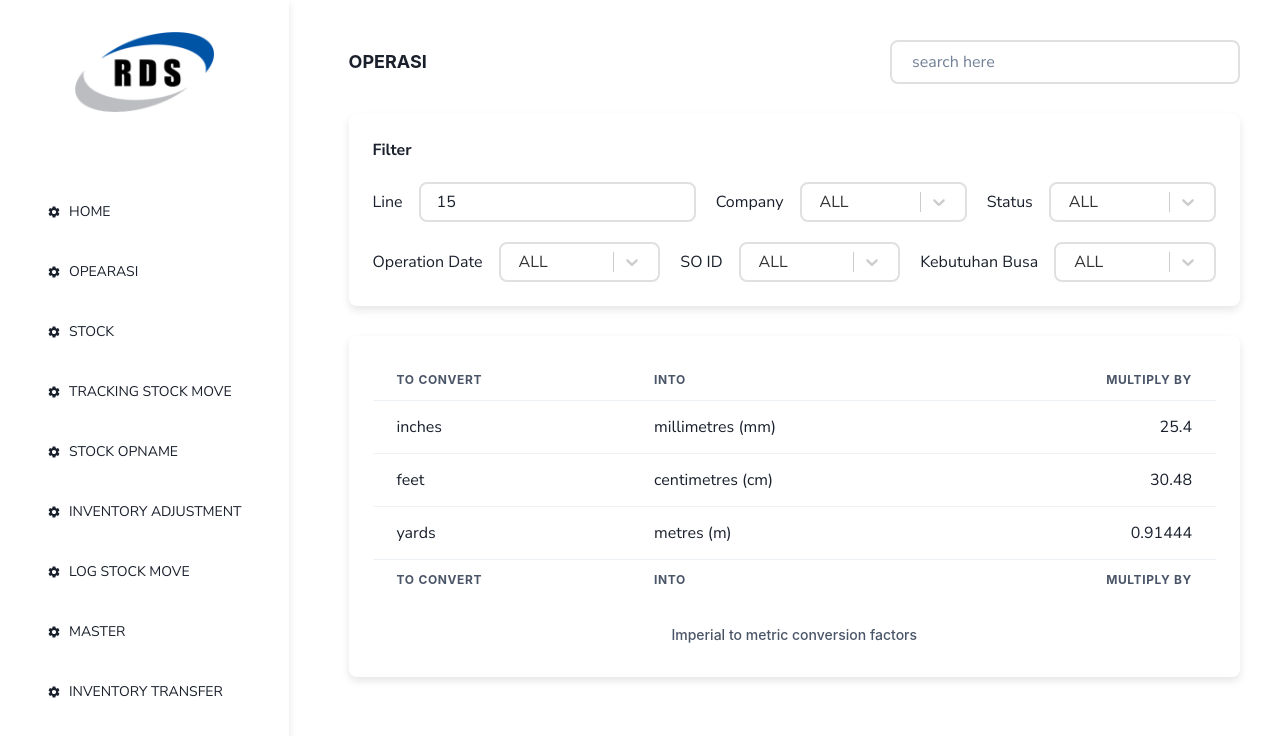
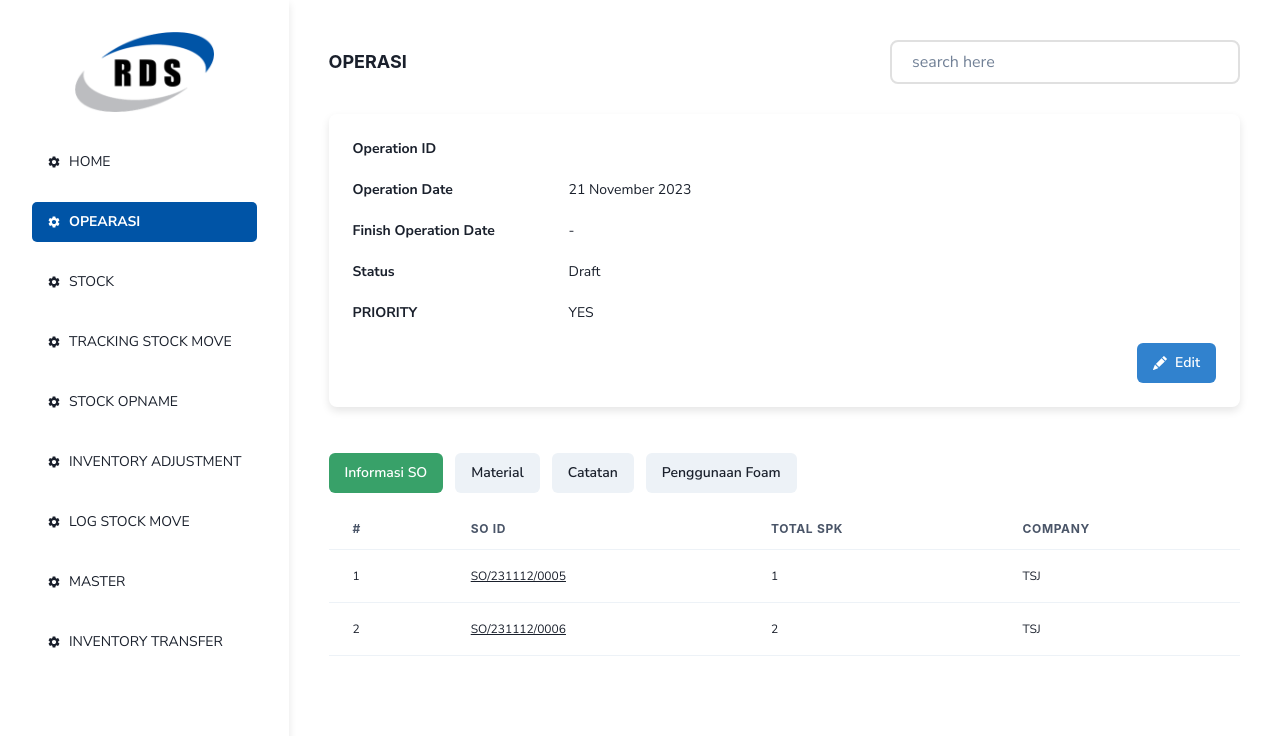
Before and after one commit to kopireng06/test-rds, a React (Vite) app: page /operation/create in a window 1280 px wide. Shown: the top 736 px of the page. Built offline with nearby package versions, Linux system fonts and the light colour scheme; the HTML template or start-up script is replaced by a standard one.

Commit message:
feat: create so info page

```diff
--- a/src/App.tsx
+++ b/src/App.tsx
@@ -2,9 +2,34 @@ import { RouterProvider, createBrowserRouter } from 'react-router-dom'
 import Dashboard from './components/layouts/Dashboard'
 import './App.css'
 import OperationList from './components/views/OperationList'
+import SoInformation from './components/views/SoInformation'
 import { ChakraProvider } from '@chakra-ui/react'
 
 const router = createBrowserRouter([
+  {
+    path: '/operation/create',
+    element: (
+      <Dashboard>
+        <SoInformation />
+      </Dashboard>
+    )
+  },
+  {
+    path: '/operation/:operationID/so-information',
+    element: (
+      <Dashboard>
+        <SoInformation />
+      </Dashboard>
+    )
+  },
+  {
+    path: '/operation',
+    element: (
+      <Dashboard>
+        <OperationList />
+      </Dashboard>
+    )
+  },
   {
     path: '*',
     element: (
--- /dev/null
+++ b/src/components/commons/Pagination.tsx
@@ -0,0 +1,35 @@
+import { Box, Flex, Text } from '@chakra-ui/react'
+
+const arr = [1, 2, 3, 4, 5]
+const defaultActive = 1
+
+function TablePagination() {
+  return (
+    <Flex justifyContent='space-between'>
+      <Text fontSize={12}>Showing 1 to 10 of 57 entries</Text>
+      <Flex gap={3}>
+        {arr.map((v) => (
+          <Box
+            key={v}
+            as='span'
+            cursor='pointer'
+            display='inline-flex'
+            justifyContent='center'
+            alignItems='center'
+            background={defaultActive === v ? 'rgb(0,84,166)' : 'initial'}
+            color={defaultActive === v ? 'rgb(255,255,255)' : 'initial'}
+            w={6}
+            h={6}
+            borderRadius='50%'
+            border={defaultActive === v ? 'none' : '2px solid   rgb(224, 224, 224)'}
+            fontSize={12}
+          >
+            {v}
+          </Box>
+        ))}
+      </Flex>
+    </Flex>
+  )
+}
+
+export default TablePagination
--- a/src/components/layouts/Dashboard.tsx
+++ b/src/components/layouts/Dashboard.tsx
@@ -1,4 +1,4 @@
-import { Box, Button, Flex, Icon, Image } from '@chakra-ui/react'
+import { Box, Button, Flex, Heading, Icon, Image, Input } from '@chakra-ui/react'
 import { PropsWithChildren } from 'react'
 import { Link, useLocation } from 'react-router-dom'
 import RdsLogo from '../../assets/rds-logo.png'
@@ -6,7 +6,7 @@ import { MdSettings } from 'react-icons/md'
 
 const menus = [
   { name: 'HOME', path: '/home', icon: MdSettings },
-  { name: 'OPEARASI', path: '/operasi', icon: MdSettings },
+  { name: 'OPEARASI', path: '/operation', icon: MdSettings },
   { name: 'STOCK', path: '/stock', icon: MdSettings },
   { name: 'TRACKING STOCK MOVE', path: '/tracking-stock-move', icon: MdSettings },
   { name: 'STOCK OPNAME', path: '/stock-opname', icon: MdSettings },
@@ -20,12 +20,21 @@ function Dashboard({ children }: PropsWithChildren) {
   const { pathname } = useLocation()
 
   return (
-    <Flex gap={5}>
-      <Flex direction='column' gap={20} w={300} h='100vh' p={8} boxShadow='rgba(0, 0, 0, 0.1) 0px 4px 8px 0px'>
+    <Flex>
+      <Flex
+        direction='column'
+        gap='30px'
+        w={300}
+        h='100vh'
+        p={8}
+        boxShadow='rgba(0, 0, 0, 0.1) 0px 4px 8px 0px'
+        position='sticky'
+        top={0}
+      >
         <Image src={RdsLogo} alt='rds-logo' height='80px' objectFit='contain' />
         <Flex direction='column' gap={5}>
           {menus.map(({ name, path, icon }, idx) => {
-            const selected = pathname === path
+            const selected = pathname.includes(path)
 
             return (
               <Button
@@ -52,6 +61,12 @@ function Dashboard({ children }: PropsWithChildren) {
         </Flex>
       </Flex>
       <Box p={10} w='100%'>
+        <Flex justify='space-between' align='center'>
+          <Heading as='h1' fontSize={18}>
+            OPERASI
+          </Heading>
+          <Input w={350} placeholder='search here' p={5} borderRadius={8} border='2px solid rgb(224, 224, 224)' />
+        </Flex>
         {children}
       </Box>
     </Flex>
--- a/src/components/views/OperationList.tsx
+++ b/src/components/views/OperationList.tsx
@@ -1,22 +1,22 @@
 import {
   Box,
+  Button,
   Flex,
-  Heading,
-  Input,
   NumberInput,
   NumberInputField,
   Table,
-  TableCaption,
   TableContainer,
   Tbody,
   Td,
   Text,
-  Tfoot,
   Th,
   Thead,
   Tr
 } from '@chakra-ui/react'
+import { FiPlus } from 'react-icons/fi'
 import SelectInput from '../forms/Select'
+import TablePagination from '../commons/Pagination'
+import { Link } from 'react-router-dom'
 
 const defaultOption = { label: 'ALL', value: 'ALL' }
 
@@ -51,15 +51,18 @@ const soIdOptions = Array.from(Array(8).keys()).map((val) => {
     : defaultOption
 })
 
+const tableData = soIdOptions
+  .map(({ value }) => ({
+    id: value,
+    status: 'DRAFT',
+    operationDate: new Date('2023-10-05'),
+    company: 'VITA'
+  }))
+  .filter((val) => val.id !== 'ALL')
+
 function OperationList() {
   return (
     <Box>
-      <Flex justify='space-between' align='center'>
-        <Heading as='h1' fontSize={18}>
-          OPERASI
-        </Heading>
-        <Input w={350} placeholder='search here' p={5} borderRadius={8} border='2px solid rgb(224, 224, 224)' />
-      </Flex>
       <Flex
         direction='column'
         gap={5}
@@ -103,48 +106,45 @@ function OperationList() {
       </Flex>
       <Flex
         direction='column'
+        gap={5}
         width='100%'
         my={30}
         boxShadow='rgba(0, 0, 0, 0.1) 0px 4px 8px 0px'
         p={6}
         borderRadius={8}
       >
+        <Button display='flex' gap={2} alignItems='center' fontSize={13} colorScheme='blue' w='fit-content'>
+          <FiPlus /> Create New Operation
+        </Button>
         <TableContainer>
           <Table variant='simple'>
-            <TableCaption>Imperial to metric conversion factors</TableCaption>
             <Thead>
               <Tr>
-                <Th>To convert</Th>
-                <Th>into</Th>
-                <Th isNumeric>multiply by</Th>
+                <Th>#</Th>
+                <Th>OPERATION ID</Th>
+                <Th>STATUS</Th>
+                <Th>OPERATION DATE</Th>
+                <Th>COMPANY</Th>
               </Tr>
             </Thead>
             <Tbody>
-              <Tr>
-                <Td>inches</Td>
-                <Td>millimetres (mm)</Td>
-                <Td isNumeric>25.4</Td>
-              </Tr>
-              <Tr>
-                <Td>feet</Td>
-                <Td>centimetres (cm)</Td>
-                <Td isNumeric>30.48</Td>
-              </Tr>
-              <Tr>
-                <Td>yards</Td>
-                <Td>metres (m)</Td>
-                <Td isNumeric>0.91444</Td>
-              </Tr>
+              {tableData.map(({ id, company, operationDate, status }, idx) => (
+                <Tr key={idx} cursor='pointer' _hover={{ background: 'rgb(0,84,166)', color: 'white' }}>
+                  <Td fontSize={12}>{idx + 1}</Td>
+                  <Td fontSize={12}>
+                    <Text textDecoration='underline' as={Link} to={`/operation/${id}/so-information`}>
+                      {id}
+                    </Text>
+                  </Td>
+                  <Td fontSize={12}>{status}</Td>
+                  <Td fontSize={12}>{operationDate.toLocaleDateString()}</Td>
+                  <Td fontSize={12}>{company}</Td>
+                </Tr>
+              ))}
             </Tbody>
-            <Tfoot>
-              <Tr>
-                <Th>To convert</Th>
-                <Th>into</Th>
-                <Th isNumeric>multiply by</Th>
-              </Tr>
-            </Tfoot>
           </Table>
         </TableContainer>
+        <TablePagination />
       </Flex>
     </Box>
   )
--- /dev/null
+++ b/src/components/views/SoInformation.tsx
@@ -0,0 +1,108 @@
+import { Button, Flex, Icon, Table, TableContainer, Tbody, Td, Text, Th, Thead, Tr } from '@chakra-ui/react'
+import { useParams } from 'react-router-dom'
+import { BsPencilFill } from 'react-icons/bs'
+import { Link } from 'react-router-dom'
+
+const soInformations = [
+  { id: 'SO/231112/0005', spkCount: 1, company: 'TSJ' },
+  { id: 'SO/231112/0006', spkCount: 2, company: 'TSJ' }
+]
+
+function SoInformation() {
+  const params = useParams()
+
+  return (
+    <Flex flexDir='column' gap={4}>
+      <Flex
+        direction='column'
+        gap={5}
+        width='100%'
+        my={30}
+        boxShadow='rgba(0, 0, 0, 0.1) 0px 4px 8px 0px'
+        p={6}
+        borderRadius={8}
+      >
+        <Flex gap={4}>
+          <Text as='span' fontSize={14} fontWeight={700} minW={200}>
+            Operation ID
+          </Text>
+          <Text as='span' fontSize={14}>
+            {params?.operationID}
+          </Text>
+        </Flex>
+        <Flex gap={4}>
+          <Text as='span' fontSize={14} fontWeight={700} minW={200}>
+            Operation Date
+          </Text>
+          <Text as='span' fontSize={14}>
+            21 November 2023
+          </Text>
+        </Flex>
+        <Flex gap={4}>
+          <Text as='span' fontSize={14} fontWeight={700} minW={200}>
+            Finish Operation Date
+          </Text>
+          <Text as='span' fontSize={14}>
+            -
+          </Text>
+        </Flex>
+        <Flex gap={4}>
+          <Text as='span' fontSize={14} fontWeight={700} minW={200}>
+            Status
+          </Text>
+          <Text as='span' fontSize={14}>
+            Draft
+          </Text>
+        </Flex>
+        <Flex gap={4}>
+          <Text as='span' fontSize={14} fontWeight={700} minW={200}>
+            PRIORITY
+          </Text>
+          <Text as='span' fontSize={14}>
+            YES
+          </Text>
+        </Flex>
+        <Button w='fit-content' alignSelf='flex-end' colorScheme='blue' fontSize={14}>
+          <Icon as={BsPencilFill} mr={2} />
+          Edit
+        </Button>
+      </Flex>
+      <Flex gap={3}>
+        <Button fontSize={14} colorScheme='green'>
+          Informasi SO
+        </Button>
+        <Button fontSize={14}>Material</Button>
+        <Button fontSize={14}>Catatan</Button>
+        <Button fontSize={14}>Penggunaan Foam</Button>
+      </Flex>
+      <TableContainer>
+        <Table variant='simple'>
+          <Thead>
+            <Tr>
+              <Th>#</Th>
+              <Th>SO ID</Th>
+              <Th>TOTAL SPK</Th>
+              <Th>COMPANY</Th>
+            </Tr>
+          </Thead>
+          <Tbody>
+            {soInformations.map(({ id, company, spkCount }, idx) => (
+              <Tr key={idx} cursor='pointer' _hover={{ background: 'rgb(0,84,166)', color: 'white' }}>
+                <Td fontSize={12}>{idx + 1}</Td>
+                <Td fontSize={12}>
+                  <Text textDecoration='underline' as={Link} to={`/operation/${id}`}>
+                    {id}
+                  </Text>
+                </Td>
+                <Td fontSize={12}>{spkCount}</Td>
+                <Td fontSize={12}>{company}</Td>
+              </Tr>
+            ))}
+          </Tbody>
+        </Table>
+      </TableContainer>
+    </Flex>
+  )
+}
+
+export default SoInformation
```
